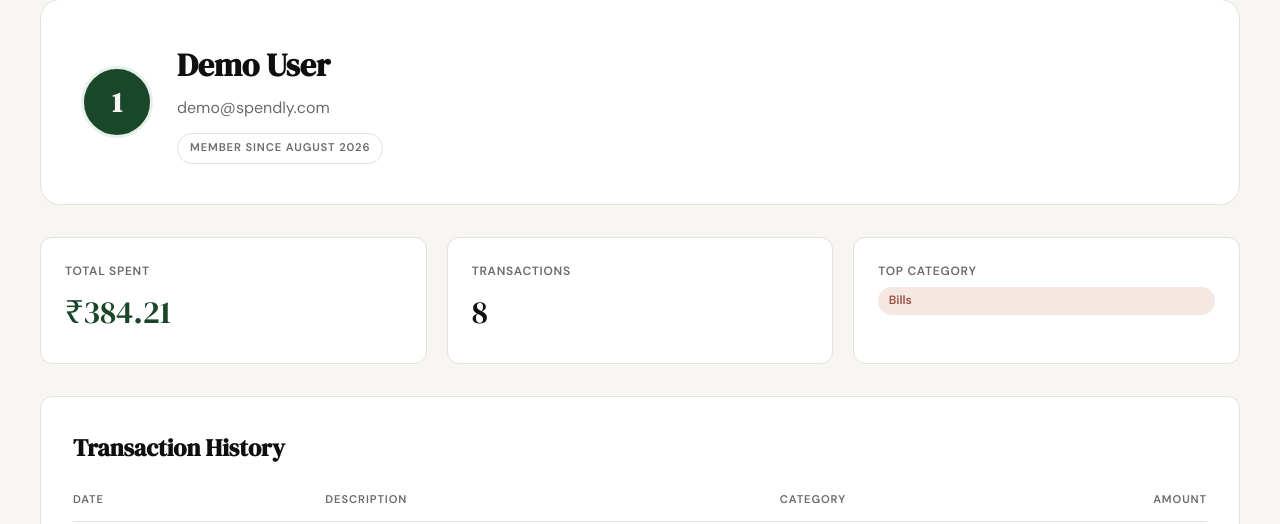
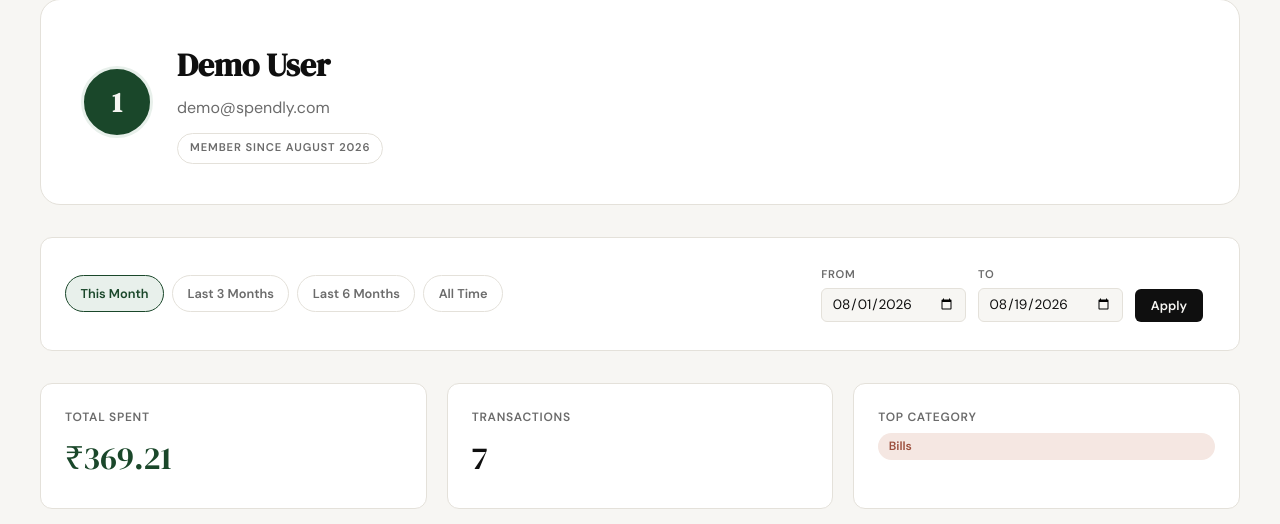
Before and after one commit to ram063527/spendly, a Flask app: page /profile?date_from=2026-08-01&date_to=2026-08-19 in a window 1280 px wide. Shown: the part 110-634 px from the top of the page. Run offline with Flask 3, Linux system fonts and the light colour scheme; the visitor is signed in with stand-in values (Sample User, id 1); data comes from the database, SQL or seed files in the repository.

Commit message:
Added filters to profile page

```diff
--- a/app.py
+++ b/app.py
@@ -1,4 +1,5 @@
 import sqlite3
+from datetime import date, datetime
 
 from flask import Flask, abort, flash, redirect, render_template, request, session, url_for
 from werkzeug.security import check_password_hash
@@ -106,6 +107,32 @@ def privacy():
 # Placeholder routes — students will implement these                  #
 # ------------------------------------------------------------------ #
 
+def _shift_months_back(d, months):
+    """Returns the first of the month `months` calendar months before d."""
+    month_index = d.month - 1 - months
+    year = d.year + month_index // 12
+    month = month_index % 12 + 1
+    return date(year, month, 1)
+
+
+def _date_presets(today):
+    return {
+        "this_month": (today.replace(day=1).isoformat(), today.isoformat()),
+        "last_3_months": (_shift_months_back(today, 2).isoformat(), today.isoformat()),
+        "last_6_months": (_shift_months_back(today, 5).isoformat(), today.isoformat()),
+    }
+
+
+def _parse_date_arg(raw_value):
+    if not raw_value:
+        return None
+    try:
+        datetime.strptime(raw_value, "%Y-%m-%d")
+    except ValueError:
+        return None
+    return raw_value
+
+
 @app.route("/profile")
 def profile():
     if not session.get("user_id"):
@@ -117,9 +144,27 @@ def profile():
         session.clear()
         return redirect(url_for("login"))
 
-    stats = get_summary_stats(user_id)
-    transactions = get_recent_transactions(user_id)
-    categories = get_category_breakdown(user_id)
+    date_from = _parse_date_arg(request.args.get("date_from"))
+    date_to = _parse_date_arg(request.args.get("date_to"))
+
+    if date_from is not None and date_to is not None and date_from > date_to:
+        date_from, date_to = None, None
+        flash("Start date must be before end date.", "error")
+
+    presets = _date_presets(date.today())
+
+    active_preset = None
+    if date_from is None and date_to is None:
+        active_preset = "all_time"
+    else:
+        for name, (preset_from, preset_to) in presets.items():
+            if date_from == preset_from and date_to == preset_to:
+                active_preset = name
+                break
+
+    stats = get_summary_stats(user_id, date_from=date_from, date_to=date_to)
+    transactions = get_recent_transactions(user_id, date_from=date_from, date_to=date_to)
+    categories = get_category_breakdown(user_id, date_from=date_from, date_to=date_to)
 
     return render_template(
         "profile.html",
@@ -127,6 +172,10 @@ def profile():
         stats=stats,
         transactions=transactions,
         categories=categories,
+        date_from=date_from,
+        date_to=date_to,
+        active_preset=active_preset,
+        presets=presets,
     )
 
 
--- a/database/queries.py
+++ b/database/queries.py
@@ -6,6 +6,14 @@ matching the convention in database/db.py."""
 from datetime import datetime
 
 from database.db import get_db
+
+
+def _date_filter_clause(date_from, date_to):
+    """Returns (sql_fragment, params_tuple) for an optional inclusive date
+    range. Both bounds must be provided for the filter to apply."""
+    if date_from is not None and date_to is not None:
+        return " AND date BETWEEN ? AND ?", (date_from, date_to)
+    return "", ()
 
 
 def get_user_by_id(user_id):
@@ -24,36 +32,39 @@ def get_user_by_id(user_id):
     return {"name": row["name"], "email": row["email"], "member_since": created.strftime("%B %Y")}
 
 
-def get_summary_stats(user_id):
+def get_summary_stats(user_id, date_from=None, date_to=None):
     """Returns dict with total_spent, transaction_count, top_category.
     No expenses -> {"total_spent": 0, "transaction_count": 0, "top_category": "—"}."""
+    clause, date_params = _date_filter_clause(date_from, date_to)
     conn = get_db()
     try:
         totals = conn.execute(
-            "SELECT COALESCE(SUM(amount), 0) AS total, COUNT(*) AS cnt FROM expenses WHERE user_id = ?",
-            (user_id,),
+            "SELECT COALESCE(SUM(amount), 0) AS total, COUNT(*) AS cnt FROM expenses "
+            "WHERE user_id = ?" + clause,
+            (user_id, *date_params),
         ).fetchone()
         if totals["cnt"] == 0:
             return {"total_spent": 0, "transaction_count": 0, "top_category": "—"}
         top = conn.execute(
-            "SELECT category, SUM(amount) AS cat_total FROM expenses WHERE user_id = ? "
-            "GROUP BY category ORDER BY cat_total DESC, category ASC LIMIT 1",
-            (user_id,),
+            "SELECT category, SUM(amount) AS cat_total FROM expenses WHERE user_id = ?"
+            + clause + " GROUP BY category ORDER BY cat_total DESC, category ASC LIMIT 1",
+            (user_id, *date_params),
         ).fetchone()
     finally:
         conn.close()
     return {"total_spent": round(totals["total"], 2), "transaction_count": totals["cnt"], "top_category": top["category"]}
 
 
-def get_recent_transactions(user_id, limit=10):
+def get_recent_transactions(user_id, limit=10, date_from=None, date_to=None):
     """Returns list of dicts (date, description, category, amount), newest
     first. No expenses -> []."""
+    clause, date_params = _date_filter_clause(date_from, date_to)
     conn = get_db()
     try:
         rows = conn.execute(
             "SELECT date, description, category, amount FROM expenses "
-            "WHERE user_id = ? ORDER BY date DESC, id DESC LIMIT ?",
-            (user_id, limit),
+            "WHERE user_id = ?" + clause + " ORDER BY date DESC, id DESC LIMIT ?",
+            (user_id, *date_params, limit),
         ).fetchall()
     finally:
         conn.close()
@@ -69,16 +80,17 @@ def get_recent_transactions(user_id, limit=10):
     return transactions
 
 
-def get_category_breakdown(user_id):
+def get_category_breakdown(user_id, date_from=None, date_to=None):
     """Returns list of dicts (name, amount, pct), ordered by amount desc.
     pct values are ints summing to 100 (largest category absorbs rounding
     remainder). No expenses -> []."""
+    clause, date_params = _date_filter_clause(date_from, date_to)
     conn = get_db()
     try:
         rows = conn.execute(
-            "SELECT category, SUM(amount) AS total FROM expenses WHERE user_id = ? "
-            "GROUP BY category ORDER BY total DESC, category ASC",
-            (user_id,),
+            "SELECT category, SUM(amount) AS total FROM expenses WHERE user_id = ?"
+            + clause + " GROUP BY category ORDER BY total DESC, category ASC",
+            (user_id, *date_params),
         ).fetchall()
     finally:
         conn.close()
--- a/static/css/profile.css
+++ b/static/css/profile.css
@@ -13,6 +13,103 @@
     display: flex;
     flex-direction: column;
     gap: 2rem;
+}
+
+/* ------------------------------------------------------------------ */
+/* Filter bar                                                          */
+/* ------------------------------------------------------------------ */
+
+.profile-filter-bar {
+    display: flex;
+    flex-wrap: wrap;
+    align-items: center;
+    justify-content: space-between;
+    gap: 1rem;
+    background: var(--paper-card);
+    border: 1px solid var(--border);
+    border-radius: var(--radius-md);
+    padding: 1.25rem 1.5rem;
+}
+
+.profile-filter-presets {
+    display: flex;
+    flex-wrap: wrap;
+    gap: 0.5rem;
+}
+
+.profile-filter-link {
+    display: inline-flex;
+    align-items: center;
+    padding: 0.45rem 0.9rem;
+    border: 1px solid var(--border);
+    border-radius: 999px;
+    font-size: 0.8rem;
+    font-weight: 600;
+    color: var(--ink-muted);
+    text-decoration: none;
+    transition: background 0.2s, color 0.2s, border-color 0.2s;
+}
+
+.profile-filter-link:hover {
+    color: var(--ink);
+    border-color: var(--ink-faint);
+}
+
+.profile-filter-link.active {
+    background: var(--accent-light);
+    color: var(--accent);
+    border-color: var(--accent);
+}
+
+.profile-filter-form {
+    display: flex;
+    flex-wrap: wrap;
+    align-items: end;
+    gap: 0.75rem;
+    padding: 0.5rem 0.75rem;
+    border-radius: var(--radius-sm);
+}
+
+.profile-filter-form.active {
+    background: var(--accent-light);
+}
+
+.profile-filter-form-field {
+    display: flex;
+    flex-direction: column;
+    gap: 0.25rem;
+    font-size: 0.7rem;
+    font-weight: 600;
+    text-transform: uppercase;
+    letter-spacing: 0.06em;
+    color: var(--ink-muted);
+}
+
+.profile-filter-form-field input[type="date"] {
+    font-family: var(--font-body);
+    font-size: 0.85rem;
+    color: var(--ink);
+    background: var(--paper);
+    border: 1px solid var(--border);
+    border-radius: var(--radius-sm);
+    padding: 0.4rem 0.6rem;
+}
+
+.profile-filter-apply {
+    font-family: var(--font-body);
+    font-size: 0.8rem;
+    font-weight: 600;
+    color: var(--paper);
+    background: var(--ink);
+    border: none;
+    border-radius: var(--radius-sm);
+    padding: 0.5rem 1rem;
+    cursor: pointer;
+    transition: background 0.2s;
+}
+
+.profile-filter-apply:hover {
+    background: var(--accent);
 }
 
 /* ------------------------------------------------------------------ */
--- a/templates/profile.html
+++ b/templates/profile.html
@@ -17,6 +17,31 @@
                 <p class="profile-email">{{ user.email }}</p>
                 <span class="profile-stamp">Member since {{ user.member_since }}</span>
             </div>
+        </div>
+
+        <div class="profile-filter-bar">
+            <nav class="profile-filter-presets" aria-label="Date range presets">
+                <a href="{{ url_for('profile', date_from=presets.this_month[0], date_to=presets.this_month[1]) }}"
+                   class="profile-filter-link{% if active_preset == 'this_month' %} active{% endif %}">This Month</a>
+                <a href="{{ url_for('profile', date_from=presets.last_3_months[0], date_to=presets.last_3_months[1]) }}"
+                   class="profile-filter-link{% if active_preset == 'last_3_months' %} active{% endif %}">Last 3 Months</a>
+                <a href="{{ url_for('profile', date_from=presets.last_6_months[0], date_to=presets.last_6_months[1]) }}"
+                   class="profile-filter-link{% if active_preset == 'last_6_months' %} active{% endif %}">Last 6 Months</a>
+                <a href="{{ url_for('profile') }}"
+                   class="profile-filter-link{% if active_preset == 'all_time' %} active{% endif %}">All Time</a>
+            </nav>
+            <form class="profile-filter-form{% if not active_preset and (date_from or date_to) %} active{% endif %}"
+                  method="GET" action="{{ url_for('profile') }}">
+                <label class="profile-filter-form-field">
+                    <span>From</span>
+                    <input type="date" name="date_from" value="{{ date_from or '' }}">
+                </label>
+                <label class="profile-filter-form-field">
+                    <span>To</span>
+                    <input type="date" name="date_to" value="{{ date_to or '' }}">
+                </label>
+                <button type="submit" class="profile-filter-apply">Apply</button>
+            </form>
         </div>
 
         <div class="profile-stats-row">
```
Also changed, not shown: tests/test_profile_date_filter.py (added, +481 -0 lines), .claude/specs/06-date-filter-profile-page.md (added).
